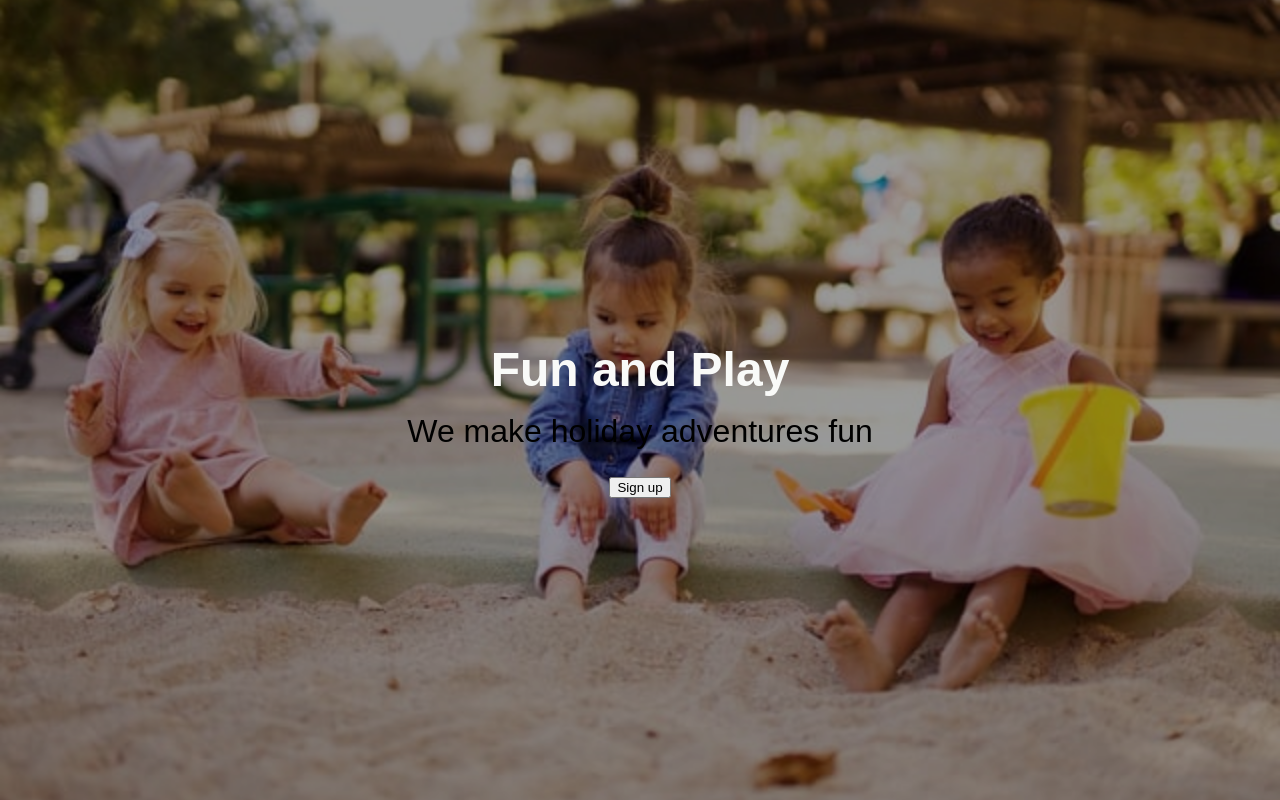
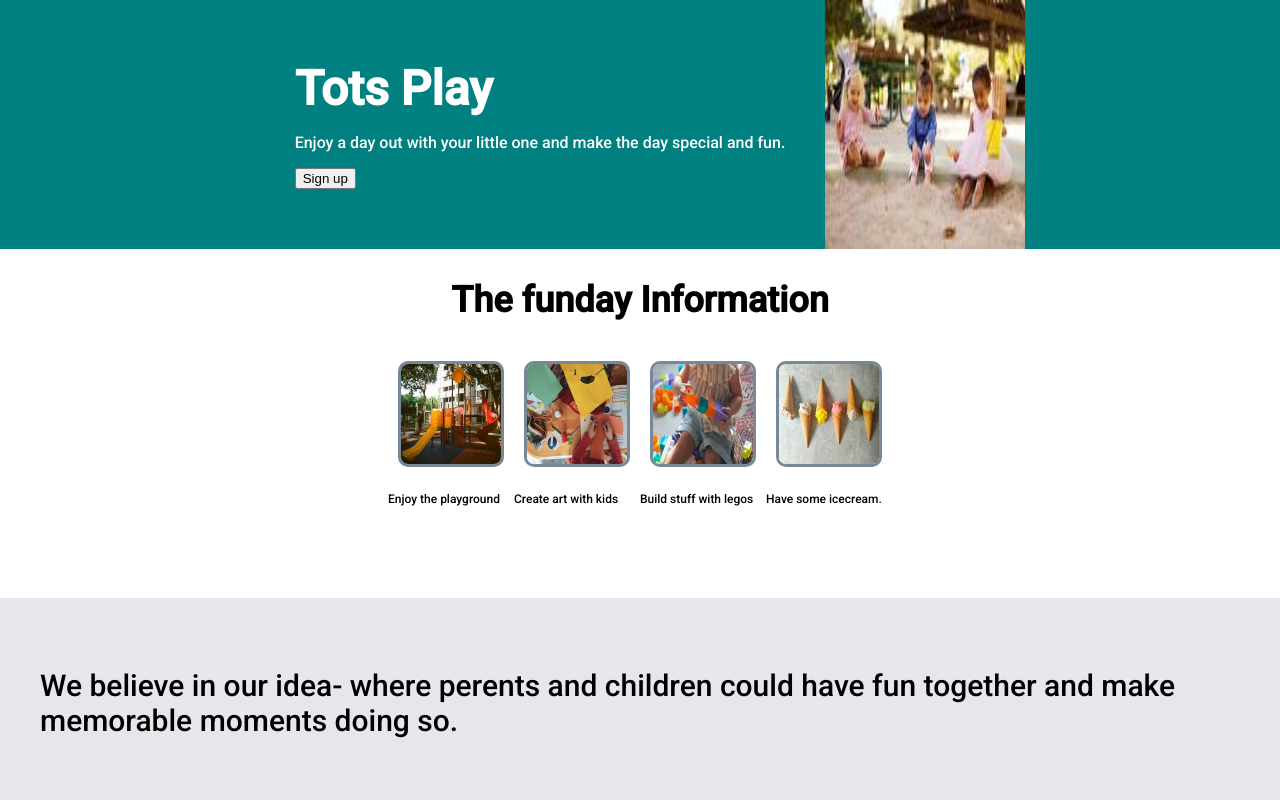
Before and after one commit to AmyMaloy/Hello-Baby, a plain HTML site: page index.html in a window 1280 px wide. Shown: the top 800 px of the page. Drawn offline with Linux system fonts and the light colour scheme.

Commit message:
changed all files

```diff
--- a/index.html
+++ b/index.html
@@ -5,41 +5,46 @@
     <meta http-equiv="X-UA-Compatible" content="IE=edge">
     <meta name="viewport" content="width=device-width, initial-scale=1.0">
     <link rel="stylesheet" href="style.css">
-    <title>Odin page</title>
+     <title>Odin page</title>
+    <link href="https://fonts.googleapis.com/css2?family=Roboto:wght@500&display=swap" rel="stylesheet">
 </head>
 <body>
- <section class="hero">
-   <div class="hero-content">
-     <h1 class="hero-title"> Fun and Play </h1>
-     <h2 class="hero-subtitle"> We make holiday adventures fun </h2>
-        <button>Sign up</button>
+ <div class="hero">
+   <div class="hero-card">
+     <h1> Tots Play</h1>
+     <p class="hero-text">
+         Enjoy a day out with your little one and make the day special and fun.</p>
+        <button class="sign-up-button" type="button">Sign up</button>
      </div>
- </section>
-
- <div class="card-wrapper">
+     <img class="hero-image" src="/images/sand_200x100.jpg">
+    </div>
+</div>
+ <div class="cards-wrapper">
      <h2> The funday Information</h2>
      <div class="card-container">
         <div class="card">
-            <img src="images/playground.jpg" alt="Kids playing in sand">
+            <img class="card-image" src="/images/playground_1_200x200.jpg">
             <p class="card-subtext">Enjoy the playground</p>
         </div>
         <div class="card">
-            <img src="images/art.jpg" alt="">
+            <img class="card-image" src="/images/art_1_200x200.jpg">
             <p class="card-subtext">Create art with kids</p>
         </div>
         <div class="card">
-            <img src="images/legos.jpg" alt="">
+            <img class="card-image" src="/images/legos_200x200.jpg">
             <p class="card-subtext">Build stuff with legos</p>
         </div>
         <div class="card">
-            <img src="images/icecream.jpg" alt="">
+            <img class="card-image" src="/images/icecream_1_200x200.jpg">
             <p class="card-subtext">Have some icecream.</p>
         </div>
     </div>
  </div>
  <div class="quote-wrapper">
      <div class="quote-container">
-         <p class="quote-text"></p>
+         <p class="quote-text">
+        We believe in our idea- where perents and children could
+        have fun together and make memorable moments doing so.</p>
      </div>
  </div>
  <div class="call-to-action-wrapper">
--- a/style.css
+++ b/style.css
@@ -1,72 +1,50 @@
 body {
+ display: flex;
+ flex-direction: column;
  margin: 0;
- padding: 0;
+ min-height: 100vh;
+ font-family: "Roboto", sans-serif;
 }
 
 .hero {
-    position: relative;
-    width: 100vw;
-    height: 100vh;
-    display: flex;
-    justify-content: center;
-    align-items: center;
+   background-color: teal;
+   display: flex;
+   justify-content: center;
+   margin: 0;
 }
 
-.hero::before {
-    content: "";
-    position: absolute;
-    top: 0;
-    left: 0;
-    width: 100%;
-    height: 100%;
-    background: url(images/sand.jpg);
-    background-repeat: no-repeat;
-    background-size: cover;
-    background-position: center center;
-    filter: brightness(60%)
+.hero-card {
+   align-self: center;
+   justify-content: space-between;
+   padding: 60px 40px;
 }
 
-.hero-content {
-    position: relative;
-    font-family: Arial, Helvetica, sans-serif;
-    color: #F9FAF8;
-    text-align: center;
-    margin: 0.625rem;
+h1 {
+  font-size: 48px;
+  font-weight: bolder;
+  color: white;
+  padding: 0;
+  margin: 0;
 }
 
-.hero-title {
-    font-size: 3rem;
-    font-weight: 600;
-    margin-bottom: 0;
+.hero-text {
+    color: white;
 }
 
-.hero-subtitle {
-    font-size: 2rem;
+.sign-ubutton {
+    background-color: floralwhite;
+    color: blue;
     font-weight: 200;
-    margin-top: 1rem;
+    padding: 5px 20px;
+    justify-content: center;
+    border-radius: 10px;
+    border: 0;
 }
 
-.hero-button {
-    background-color: #ae2d59 ;
-    color: White;
-    border: 1px solid #cb376a;
-    margin-top: 5rem;
-    padding: 0.9375rem 1.875rem;
-    font-family:'Courier New', Courier, sans-serif;
-    font-size: 1.125rem;
-    font-weight: 200;
-    cursor: pointer;
-}
 
-.card-wrapper {
-    margin: 100px;
-}
-
-.card-container {
-  display: flex;
-  justify-content: center;
-  align-items: center;
-  flex-wrap: wrap;
+.cards-wrapper {
+    margin: 80px;
+    font-size: 12px;
 }
 
 h2 {
@@ -77,15 +55,34 @@ h2 {
     margin-top: -50px;
 }
 
+.card-container {
+  display: flex;
+  justify-content: center;
+  align-items: center;
+  flex-wrap: wrap;
+}
+
 .card-image {
-    width: 200px;
-    height: 200px;
-    margin: 20px;
+    width: 100px;
+    height: 100px;
+    margin: 10px;
     border-radius: 10px;
     border: solid lightslategray;
 }
 
-.card-subtext {
+.card-subtexts {
+    font-size: 10px;
    text-align: center;
-   margin-top: 15px;
+   margin-top: 0;
 }
+
+.quote-wrapper{
+    background-color: #E5E7EB;
+    padding: 40px 40px;
+}
+
+.quote-text {
+    font-size: 30px;
+    font-style: italic #1F2937;
+    font-weight: lighter;
+}
```
Also changed, not shown: images/art.jpg (deleted), images/art_1_200x200.jpg (added), images/icecream.jpg (deleted), images/icecream_1_200x200.jpg (added), images/legos.jpg (deleted), images/legos_200x200.jpg (added), images/playground.jpg (deleted), images/playground_1_200x200.jpg (added), images/sand_200x100.jpg (added).
